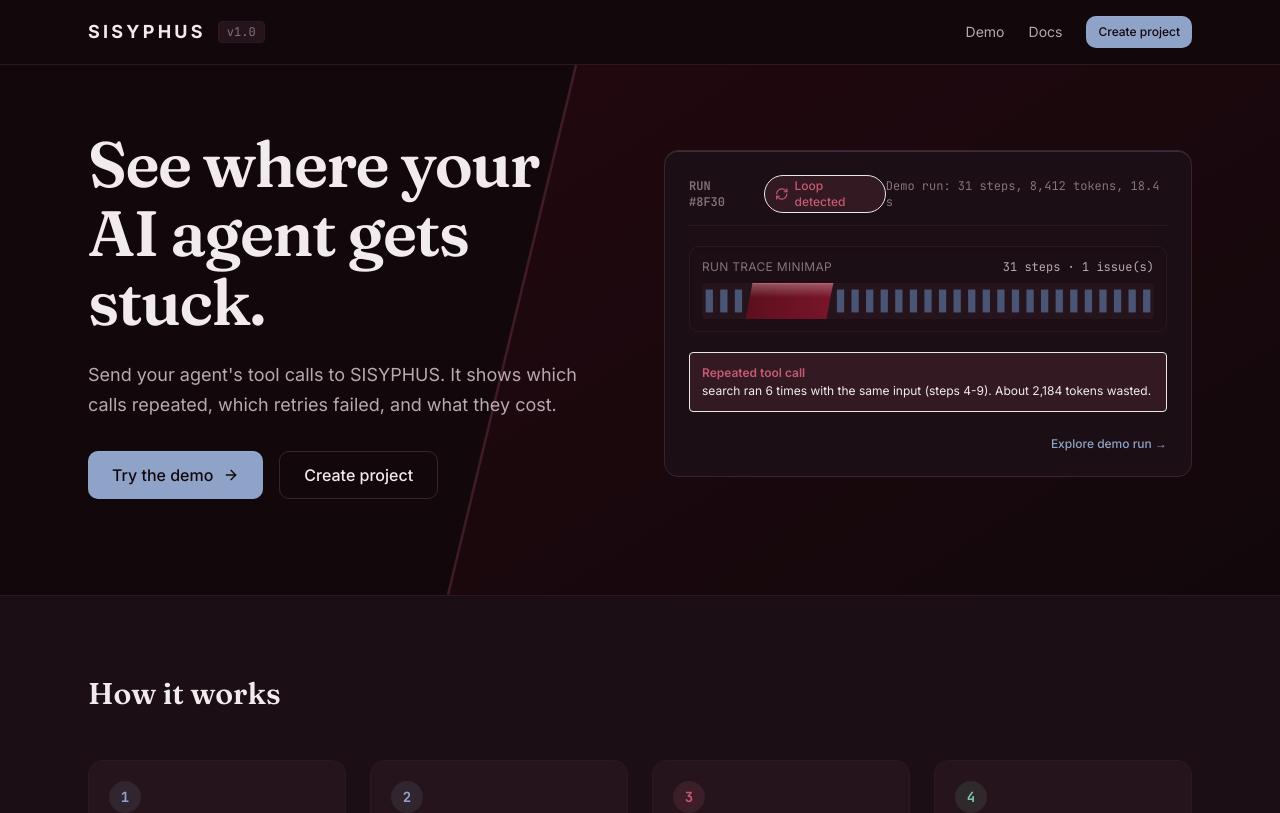
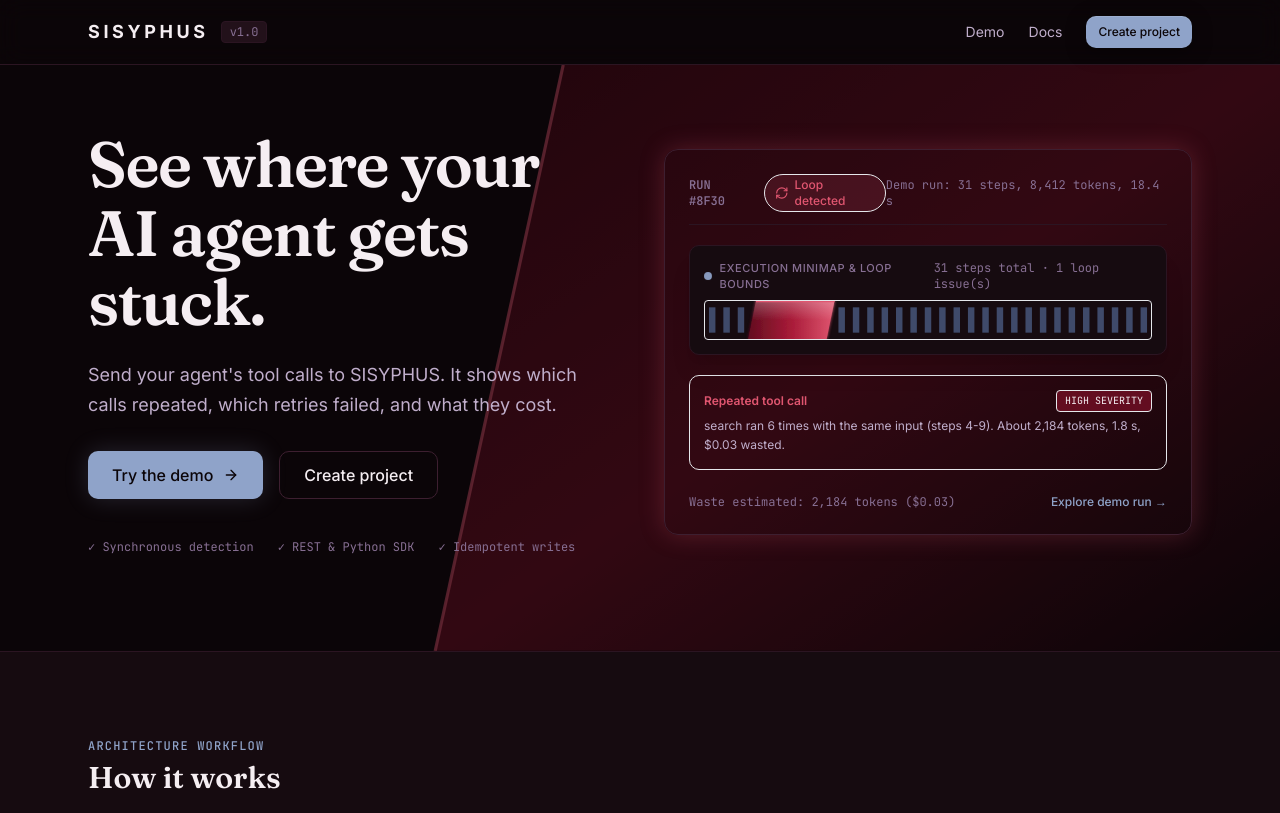
Before and after one commit to priyanshi-100506/SISYPHUS, a Next.js app in the folder frontend/: page / in a window 1280 px wide. Shown: the top 813 px of the page. Built offline with nearby package versions, Linux system fonts and the light colour scheme; no server answers.

Commit message:
style(frontend): overhaul visual design, glassmorphism surfaces, and precision Loop Minimap rendering

```diff
--- a/frontend/src/app/globals.css
+++ b/frontend/src/app/globals.css
@@ -3,76 +3,81 @@
 @tailwind utilities;
 
 :root {
-  /* surfaces */
-  --bg:          #12080C;
-  --surface:     #1B0E14;
-  --surface-2:   #25141C;
-  --border:      #3A2230;
-  --border-soft: #2B1822;
+  /* Rich Dark Surface Palette */
+  --bg:          #0B0508;
+  --surface:     #160B10;
+  --surface-2:   #22111A;
+  --surface-3:   #2D1723;
+  --border:      #3D1F30;
+  --border-soft: #2B1522;
 
-  /* text */
-  --text:        #F2EBEE;
-  --text-muted:  #B8A8B0;
-  --text-faint:  #85727C;
+  /* Typography Colors */
+  --text:        #F5EEF2;
+  --text-muted:  #C0AECB;
+  --text-faint:  #876F93;
 
-  /* brand */
+  /* Brand Accents */
   --accent:        #8FA3C9;
-  --accent-light:  #B7C5E0;
-  --accent-deep:   #5F77A6;
+  --accent-light:  #B9C8E6;
+  --accent-deep:   #566E9C;
   --accent-bg:     rgba(143, 163, 201, 0.12);
 
-  --stuck:         #C65A74;   /* text, icons, strokes on dark */
-  --stuck-fill:    #5C0F1E;   /* solid fills, loop ranges */
-  --stuck-deep:    #3A0913;
-  --stuck-bg:      rgba(198, 90, 116, 0.14);
+  /* Stuck / Oxblood Colors */
+  --stuck:         #E05670;
+  --stuck-fill:    #630D20;
+  --stuck-deep:    #3D0612;
+  --stuck-bg:      rgba(224, 86, 112, 0.14);
 
-  /* status */
-  --ok:            #7FC4A4;
-  --warn:          #E3B25C;
-  --danger:        #F0737C;
-  --ok-bg:         rgba(127, 196, 164, 0.12);
-  --warn-bg:       rgba(227, 178, 92, 0.12);
-  --danger-bg:     rgba(240, 115, 124, 0.12);
+  /* Status Colors */
+  --ok:            #52D69B;
+  --warn:          #F0B849;
+  --danger:        #FF5C6C;
+  --ok-bg:         rgba(82, 214, 155, 0.12);
+  --warn-bg:       rgba(240, 184, 73, 0.12);
+  --danger-bg:     rgba(255, 92, 108, 0.12);
 
-  /* texture */
-  --gloss: linear-gradient(180deg, rgba(255,255,255,0.22), rgba(255,255,255,0) 40%);
-  --ridge: inset 0 1px 0 rgba(183, 197, 224, 0.18);
+  /* Gloss and Catchlight Effects */
+  --gloss: linear-gradient(180deg, rgba(255,255,255,0.18), rgba(255,255,255,0) 50%);
+  --ridge: inset 0 1px 0 rgba(255, 255, 255, 0.12), 0 4px 20px rgba(0, 0, 0, 0.4);
+  --glow-stuck: 0 0 25px rgba(224, 86, 112, 0.25);
+  --glow-accent: 0 0 25px rgba(143, 163, 201, 0.2);
 }
 
 :root[data-theme="light"] {
-  --bg:          #F1F3F9;
+  --bg:          #F4F6FA;
   --surface:     #FFFFFF;
-  --surface-2:   #E8ECF5;
-  --border:      #CDD5E6;
-  --border-soft: #DEE3EF;
+  --surface-2:   #EBEFF7;
+  --surface-3:   #DFE5F2;
+  --border:      #CBD4E6;
+  --border-soft: #DDE4F2;
 
-  --text:        #1F0A12;
-  --text-muted:  #51404A;
-  --text-faint:  #766670;
+  --text:        #180812;
+  --text-muted:  #533B49;
+  --text-faint:  #7C6472;
 
-  --accent:        #3D5794;
-  --accent-light:  #5F77A6;
-  --accent-deep:   #2C4272;
-  --accent-bg:     rgba(61, 87, 148, 0.10);
+  --accent:        #3B5899;
+  --accent-light:  #5B78B8;
+  --accent-deep:   #273E73;
+  --accent-bg:     rgba(59, 88, 153, 0.10);
 
-  --stuck:         #8A1530;
-  --stuck-fill:    #5C0F1E;
-  --stuck-deep:    #3A0913;
-  --stuck-bg:      rgba(138, 21, 48, 0.09);
+  --stuck:         #A81B38;
+  --stuck-fill:    #630D20;
+  --stuck-deep:    #3D0612;
+  --stuck-bg:      rgba(168, 27, 56, 0.08);
 
-  --ok:            #1E7A56;
-  --warn:          #8F6416;
-  --danger:        #BE2E3A;
-  --ok-bg:         rgba(30, 122, 86, 0.10);
-  --warn-bg:       rgba(143, 100, 22, 0.10);
-  --danger-bg:     rgba(190, 46, 58, 0.10);
+  --ok:            #1B855B;
+  --warn:          #996A15;
+  --danger:        #C92A38;
+  --ok-bg:         rgba(27, 133, 91, 0.10);
+  --warn-bg:       rgba(153, 106, 21, 0.10);
+  --danger-bg:     rgba(201, 42, 56, 0.10);
 }
 
 body {
   background-color: var(--bg);
   color: var(--text);
   font-family: var(--font-geist-sans), system-ui, sans-serif;
-  font-feature-settings: "cv02", "cv03", "cv04", "cv11";
+  overflow-x: hidden;
 }
 
 .font-tabular {
@@ -83,21 +88,41 @@
   box-shadow: var(--ridge);
 }
 
-.bg-gloss {
-  background-image: var(--gloss);
+.glow-stuck {
+  box-shadow: var(--glow-stuck);
+}
+
+.glow-accent {
+  box-shadow: var(--glow-accent);
+}
+
+.glass-panel {
+  background: rgba(22, 11, 16, 0.75);
+  backdrop-filter: blur(12px);
+  -webkit-backdrop-filter: blur(12px);
+  border: 1px solid var(--border-soft);
 }
 
 @keyframes pulse-slow {
-  0%, 100% { opacity: 1; }
-  50% { opacity: 0.4; }
+  0%, 100% { opacity: 1; transform: scale(1); }
+  50% { opacity: 0.5; transform: scale(0.95); }
 }
 
 .animate-pulse-slow {
-  animation: pulse-slow 1.6s cubic-bezier(0.4, 0, 0.6, 1) infinite;
+  animation: pulse-slow 1.8s cubic-bezier(0.4, 0, 0.6, 1) infinite;
+}
+
+@keyframes scanline {
+  0% { transform: translateY(-100%); }
+  100% { transform: translateY(1000%); }
+}
+
+.animate-scanline {
+  animation: scanline 8s linear infinite;
 }
 
 @media (prefers-reduced-motion: reduce) {
-  .animate-pulse-slow {
+  .animate-pulse-slow, .animate-scanline {
     animation: none;
   }
 }
--- a/frontend/src/app/page.tsx
+++ b/frontend/src/app/page.tsx
@@ -2,7 +2,7 @@
 
 import React, { useState } from "react";
 import Link from "next/link";
-import { ArrowRight, Terminal } from "lucide-react";
+import { ArrowRight, Terminal, CheckCircle2, ShieldCheck, Zap } from "lucide-react";
 import { Button } from "@/components/ui/button";
 import { StatusBadge } from "@/components/ui/status-badge";
 import { LoopMinimap } from "@/components/ui/loop-minimap";
@@ -11,7 +11,7 @@
 export default function Home() {
   const [isModalOpen, setIsModalOpen] = useState(false);
 
-  // Demo run data for live interactive preview on landing page
+  // Demo run trace data for live interactive preview
   const demoTotalSteps = 31;
   const demoFlaggedRanges = [
     {
@@ -28,7 +28,7 @@
       <header className="border-b border-border-soft bg-bg/80 backdrop-blur-md sticky top-0 z-40">
         <div className="max-w-6xl mx-auto px-6 h-16 flex items-center justify-between">
           <div className="flex items-center gap-3">
-            <span className="font-sans font-bold text-lg tracking-[0.18em] text-text uppercase">
+            <span className="font-sans font-bold text-lg tracking-[0.2em] text-text uppercase">
               SISYPHUS
             </span>
             <span className="text-xs px-2 py-0.5 rounded bg-surface-2 text-faint font-mono border border-border-soft">
@@ -54,19 +54,20 @@
         </div>
       </header>
 
-      {/* Hero Section with Diagonal Paint Split */}
+      {/* Hero Section with Diagonal Impasto Paint Split Backdrop */}
       <section className="relative overflow-hidden pt-16 pb-24 border-b border-border-soft">
-        {/* Background Hard Diagonal Split */}
-        <div className="absolute inset-0 pointer-events-none opacity-40">
+        {/* SVG Hard Diagonal Split */}
+        <div className="absolute inset-0 pointer-events-none opacity-45">
           <svg className="w-full h-full" preserveAspectRatio="none" viewBox="0 0 1000 600">
             <defs>
               <linearGradient id="hero-oxblood-grad" x1="0%" y1="0%" x2="100%" y2="100%">
-                <stop offset="0%" stopColor="#3A0913" />
-                <stop offset="100%" stopColor="#12080C" />
+                <stop offset="0%" stopColor="#3D0612" />
+                <stop offset="50%" stopColor="#630D20" />
+                <stop offset="100%" stopColor="#0B0508" />
               </linearGradient>
             </defs>
-            <polygon points="450,0 1000,0 1000,600 350,600" fill="url(#hero-oxblood-grad)" />
-            <line x1="450" y1="0" x2="350" y2="600" stroke="#C65A74" strokeWidth="2" opacity="0.6" />
+            <polygon points="440,0 1000,0 1000,600 340,600" fill="url(#hero-oxblood-grad)" />
+            <line x1="440" y1="0" x2="340" y2="600" stroke="#E05670" strokeWidth="2.5" opacity="0.75" />
           </svg>
         </div>
 
@@ -83,7 +84,7 @@
 
             <div className="flex items-center gap-4 pt-2">
               <Link href="/demo">
-                <Button size="lg" className="gap-2">
+                <Button size="lg" className="gap-2 glow-accent">
                   Try the demo
                   <ArrowRight className="w-4 h-4" />
                 </Button>
@@ -96,11 +97,17 @@
                 Create project
               </Button>
             </div>
+
+            <div className="pt-4 flex items-center gap-6 text-xs text-faint font-mono">
+              <span>✓ Synchronous detection</span>
+              <span>✓ REST & Python SDK</span>
+              <span>✓ Idempotent writes</span>
+            </div>
           </div>
 
-          {/* Right Column: Live Run Demo Panel */}
+          {/* Right Column: Live Run Interactive Demo Panel */}
           <div className="lg:col-span-6">
-            <div className="bg-surface border border-border rounded-card p-6 shadow-2xl box-ridge space-y-5">
+            <div className="bg-surface/90 border border-border rounded-card p-6 shadow-2xl box-ridge space-y-5 glow-stuck">
               <div className="flex items-center justify-between pb-3 border-b border-border-soft">
                 <div className="flex items-center gap-3">
                   <span className="font-mono text-xs text-faint font-semibold">
@@ -119,16 +126,24 @@
                 flaggedRanges={demoFlaggedRanges}
               />
 
-              {/* Finding Notice */}
-              <div className="bg-stuck-bg border border-stuck/30 rounded p-3 text-xs font-sans text-text">
-                <p className="font-semibold text-stuck mb-0.5">Repeated tool call</p>
-                <p>search ran 6 times with the same input (steps 4-9). About 2,184 tokens wasted.</p>
+              {/* Quantified Finding Notice */}
+              <div className="bg-stuck-bg/90 border border-stuck/30 rounded-tile p-3.5 text-xs font-sans text-text">
+                <div className="flex items-center justify-between mb-1">
+                  <span className="font-semibold text-stuck">Repeated tool call</span>
+                  <span className="text-[10px] font-mono uppercase px-2 py-0.5 rounded bg-stuck-fill text-text border border-stuck/30">
+                    High severity
+                  </span>
+                </div>
+                <p className="text-muted leading-relaxed">
+                  search ran 6 times with the same input (steps 4-9). About 2,184 tokens, 1.8 s, $0.03 wasted.
+                </p>
               </div>
 
-              <div className="pt-1 flex justify-end">
+              <div className="pt-1 flex justify-between items-center text-xs font-mono">
+                <span className="text-faint">Waste estimated: 2,184 tokens ($0.03)</span>
                 <Link
                   href="/demo"
-                  className="text-xs text-accent hover:underline font-sans font-medium inline-flex items-center gap-1"
+                  className="text-accent hover:underline font-sans font-medium inline-flex items-center gap-1"
                 >
                   Explore demo run →
                 </Link>
@@ -142,33 +157,36 @@
       <section className="py-20 border-b border-border-soft bg-surface">
         <div className="max-w-6xl mx-auto px-6">
           <div className="mb-12">
-            <h2 className="font-display text-3xl font-semibold text-text">
+            <span className="text-xs text-accent font-mono uppercase tracking-widest font-medium">
+              Architecture Workflow
+            </span>
+            <h2 className="font-display text-3xl font-semibold text-text mt-1">
               How it works
             </h2>
           </div>
 
           <div className="grid grid-cols-1 md:grid-cols-4 gap-6">
-            <div className="p-5 bg-surface-2 border border-border-soft rounded-card space-y-3">
+            <div className="p-6 bg-surface-2 border border-border-soft rounded-card space-y-3 box-ridge">
               <div className="w-8 h-8 rounded-full bg-accent-bg text-accent flex items-center justify-center font-mono text-sm font-bold">
                 1
               </div>
               <h3 className="font-sans font-semibold text-text">1. Create project</h3>
               <p className="text-xs text-muted leading-relaxed">
-                Create a project and copy its key.
+                Create a project and copy its API key.
               </p>
             </div>
 
-            <div className="p-5 bg-surface-2 border border-border-soft rounded-card space-y-3">
+            <div className="p-6 bg-surface-2 border border-border-soft rounded-card space-y-3 box-ridge">
               <div className="w-8 h-8 rounded-full bg-accent-bg text-accent flex items-center justify-center font-mono text-sm font-bold">
                 2
               </div>
               <h3 className="font-sans font-semibold text-text">2. Post events</h3>
               <p className="text-xs text-muted leading-relaxed">
-                POST your agent's tool calls to the API.
+                POST your agent's tool calls to the REST API.
               </p>
             </div>
 
-            <div className="p-5 bg-surface-2 border border-border-soft rounded-card space-y-3">
+            <div className="p-6 bg-surface-2 border border-border-soft rounded-card space-y-3 box-ridge">
               <div className="w-8 h-8 rounded-full bg-stuck-bg text-stuck flex items-center justify-center font-mono text-sm font-bold">
                 3
               </div>
@@ -178,7 +196,7 @@
               </p>
             </div>
 
-            <div className="p-5 bg-surface-2 border border-border-soft rounded-card space-y-3">
+            <div className="p-6 bg-surface-2 border border-border-soft rounded-card space-y-3 box-ridge">
               <div className="w-8 h-8 rounded-full bg-ok-bg text-ok flex items-center justify-center font-mono text-sm font-bold">
                 4
               </div>
--- a/frontend/src/components/ui/loop-minimap.tsx
+++ b/frontend/src/components/ui/loop-minimap.tsx
@@ -35,10 +35,9 @@
   if (totalSteps <= 0) return null;
 
   const width = 800;
-  const height = 44;
+  const height = 48;
   const tickGap = width / Math.max(totalSteps, 1);
 
-  // Helper to check if a step index (1-based) is in any flagged range
   const getFlaggedRange = (step: number): FlaggedRange | undefined => {
     return flaggedRanges.find(
       (r) => step >= r.step_start && step <= r.step_end
@@ -46,17 +45,20 @@
   };
 
   return (
-    <div className="w-full bg-surface border border-border-soft rounded-tile p-3 shadow-inner relative overflow-hidden select-none">
+    <div className="w-full bg-surface border border-border-soft rounded-tile p-3.5 shadow-xl relative overflow-hidden select-none">
       <div className="flex items-center justify-between text-xs text-muted mb-2 font-mono">
-        <span className="text-[12px] uppercase font-sans tracking-wide text-faint">
-          Run trace minimap
-        </span>
-        <span>
-          {totalSteps} steps {flaggedRanges.length > 0 && `· ${flaggedRanges.length} issue(s)`}
+        <div className="flex items-center gap-2">
+          <span className="w-2 h-2 rounded-full bg-accent animate-pulse-slow" />
+          <span className="text-[11px] uppercase font-sans tracking-wider text-faint font-medium">
+            Execution Minimap & Loop Bounds
+          </span>
+        </div>
+        <span className="text-faint font-tabular">
+          {totalSteps} steps total {flaggedRanges.length > 0 && `· ${flaggedRanges.length} loop issue(s)`}
         </span>
       </div>
 
-      <div className="relative w-full h-[36px] bg-surface-2 rounded overflow-hidden">
+      <div className="relative w-full h-[40px] bg-surface-2/90 rounded border border-border-soft/60 overflow-hidden">
         <svg
           viewBox={`0 0 ${width} ${height}`}
           className="w-full h-full cursor-pointer overflow-visible"
@@ -64,17 +66,23 @@
         >
           <defs>
             <linearGradient id="gloss-overlay" x1="0%" y1="0%" x2="0%" y2="100%">
-              <stop offset="0%" stopColor="#FFFFFF" stopOpacity="0.3" />
-              <stop offset="40%" stopColor="#FFFFFF" stopOpacity="0" />
+              <stop offset="0%" stopColor="#FFFFFF" stopOpacity="0.25" />
+              <stop offset="50%" stopColor="#FFFFFF" stopOpacity="0" />
             </linearGradient>
 
-            <linearGradient id="stuck-gradient" x1="0%" y1="0%" x2="100%" y2="0%">
-              <stop offset="0%" stopColor="#5C0F1E" />
-              <stop offset="100%" stopColor="#7A152A" />
+            <linearGradient id="stuck-impasto-gradient" x1="0%" y1="0%" x2="100%" y2="0%">
+              <stop offset="0%" stopColor="#630D20" />
+              <stop offset="50%" stopColor="#A81B38" />
+              <stop offset="100%" stopColor="#E05670" />
             </linearGradient>
+
+            <filter id="stuck-glow" x="-20%" y="-20%" width="140%" height="140%">
+              <feGaussianBlur stdDeviation="3" result="blur" />
+              <feComposite in="SourceGraphic" in2="blur" operator="over" />
+            </filter>
           </defs>
 
-          {/* Render base background grid ticks */}
+          {/* Background Step Ticks */}
           {Array.from({ length: totalSteps }).map((_, i) => {
             const stepNum = i + 1;
             const x = i * tickGap;
@@ -82,7 +90,7 @@
             const isHovered = hoveredStep === stepNum;
             const isSelected = selectedStep === stepNum;
 
-            if (isFlagged) return null; // Flagged ranges rendered separately as impasto block
+            if (isFlagged) return null;
 
             return (
               <g key={`step-tick-${stepNum}`}>
@@ -98,23 +106,22 @@
                       ? "var(--accent)"
                       : "var(--accent-deep)"
                   }
-                  strokeWidth={Math.max(1.5, tickGap * 0.5)}
+                  strokeWidth={Math.max(2, tickGap * 0.45)}
                   opacity={isHovered || isSelected ? 1 : 0.65}
                 />
               </g>
             );
           })}
 
-          {/* Render Flagged Ranges with 20 degree diagonal edge */}
+          {/* Flagged Ranges with 20-degree Slanted Diagonal Boundary */}
           {flaggedRanges.map((range, index) => {
             const startIdx = Math.max(0, range.step_start - 1);
             const endIdx = Math.min(totalSteps - 1, range.step_end - 1);
 
             const startX = startIdx * tickGap;
             const endX = (endIdx + 1) * tickGap;
-            const diagOffset = Math.min(12, tickGap * 1.5); // ~20 deg slant
+            const diagOffset = Math.min(14, tickGap * 1.5); // ~20 deg slant
 
-            // SVG Path with 20-deg slant diagonal intersection
             const pathD = `
               M ${startX + diagOffset} 0
               L ${endX} 0
@@ -126,14 +133,15 @@
             return (
               <g
                 key={`range-${index}`}
-                className="transition-opacity duration-150 hover:opacity-95"
+                className="transition-all duration-150 hover:brightness-110"
+                filter="url(#stuck-glow)"
                 onMouseEnter={(e) => {
                   onRangeHover?.(range);
                   const rect = e.currentTarget.getBoundingClientRect();
                   setTooltip({
                     text: `${range.type}: ${range.description} (Steps ${range.step_start}-${range.step_end})`,
                     x: rect.left + rect.width / 2,
-                    y: rect.top - 36,
+                    y: rect.top - 40,
                   });
                 }}
                 onMouseLeave={() => {
@@ -143,20 +151,20 @@
                 onClick={() => onStepClick?.(range.step_start)}
               >
                 {/* Thick Oxblood Impasto Fill */}
-                <path d={pathD} fill="url(#stuck-gradient)" />
-                {/* Gloss highlight on top */}
+                <path d={pathD} fill="url(#stuck-impasto-gradient)" />
+                {/* Gloss Overlay */}
                 <path d={pathD} fill="url(#gloss-overlay)" />
-                {/* Oxblood glossy top border stroke */}
+                {/* Oxblood Gloss Top Catchlight Stroke */}
                 <path
                   d={`M ${startX + diagOffset} 0 L ${endX} 0`}
                   stroke="var(--stuck)"
-                  strokeWidth="2.5"
+                  strokeWidth="3"
                 />
               </g>
             );
           })}
 
-          {/* Invisible click targets per step */}
+          {/* Click / Hover Target overlay */}
           {Array.from({ length: totalSteps }).map((_, i) => {
             const stepNum = i + 1;
             const x = i * tickGap;
@@ -179,7 +187,7 @@
                       ? `Step ${stepNum} [${range.type}]: ${range.description}`
                       : `Step ${stepNum}`,
                     x: rect.left + rect.width / 2,
-                    y: rect.top - 28,
+                    y: rect.top - 32,
                   });
                 }}
                 onMouseLeave={() => {
@@ -195,7 +203,7 @@
       {/* Floating Tooltip */}
       {tooltip && (
         <div
-          className="fixed z-50 px-2.5 py-1 text-xs font-sans bg-surface-2 text-text border border-border rounded shadow-lg pointer-events-none transform -translate-x-1/2 whitespace-nowrap"
+          className="fixed z-50 px-3 py-1.5 text-xs font-sans bg-surface-3 text-text border border-border rounded-md shadow-2xl pointer-events-none transform -translate-x-1/2 whitespace-nowrap box-ridge"
           style={{ left: `${tooltip.x}px`, top: `${tooltip.y}px` }}
         >
           {tooltip.text}
```
